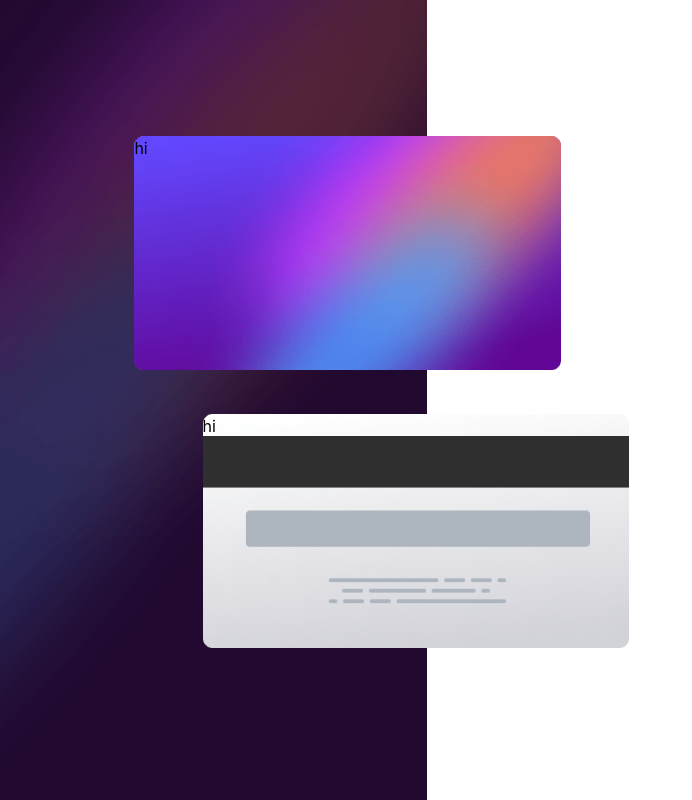
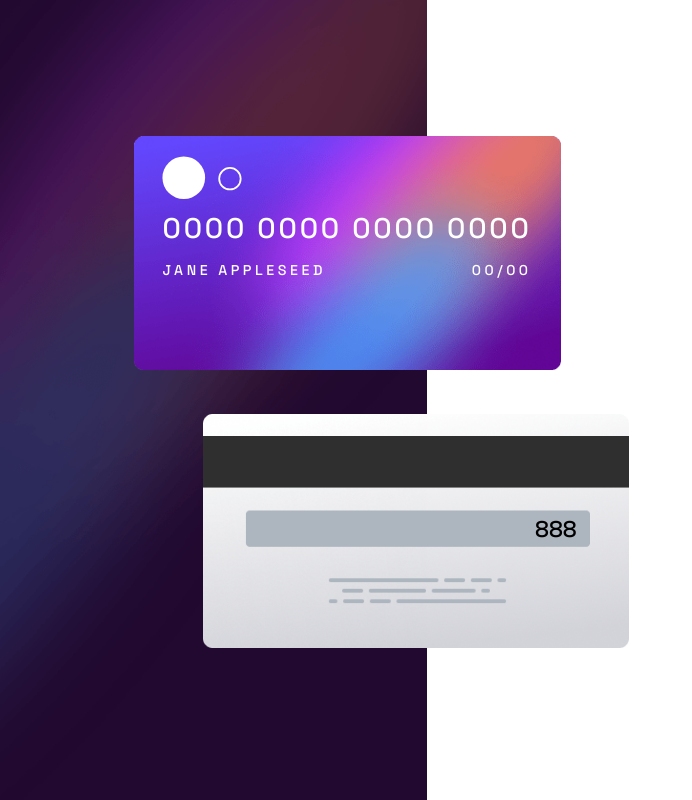
Before and after one commit to devadula-nandan/Frontendmentor_Challenges_My_Solutions, a React (Create React App) app: page /Challenge_2 in a window 1280 px wide. Shown: the whole page, without its empty margins (0-692 px from the left). Built offline with nearby package versions, Linux system fonts and the light colour scheme.

Commit message:
much more

```diff
--- a/src/index.css
+++ b/src/index.css
@@ -1,3 +1,4 @@
+@import url('https://fonts.googleapis.com/css2?family=Space+Grotesk:wght@500&display=swap');
 @tailwind base;
 @tailwind components;
 @tailwind utilities;
--- a/src/route-pages/challenge_2/Challenge_2.jsx
+++ b/src/route-pages/challenge_2/Challenge_2.jsx
@@ -7,12 +7,26 @@ export const Challenge_2 = () => {
                 <div className={`w-full lg:w-1/3 lg:h-full qoHsFYAt bg-cover bg-center flex justify-center items-center flex-col`}>
                     <div className="flex flex-col-reverse lg:flex-col mt-[calc(2rem+1vw+2rem)]">
                         <div className="relative cf lg:mb-[calc(2rem+1vw)] ml-4 mr-12 lg:ml-0 lg:mr-0 z-10 -mt-[calc(6vw+1rem)] -mb-12">
+
                             <img src={cf} alt="" className=' lg:ml-[calc(33vw-18rem)]' />
-                            <div className="cfc absolute top-0 lg:left-[calc(33vw-18rem)]">hi</div>
+                            <div className="w-full cfc absolute top-0 lg:left-[calc(33vw-18rem)]">
+                                <svg fill="none" xmlns="http://www.w3.org/2000/svg" class=" w-full max-w-[447px]" viewBox="0 0 240 40"><ellipse cx="28" cy="23.5" rx="12" ry="12" fill="#fff"></ellipse><path d="M 60 24 c 0 3.339 -2.7042 6.045 -6.039 6.045 c -3.3354 0 -6.039 -2.706 -6.039 -6.045 c 0 -3.339 2.7036 -6.045 6.039 -6.045 c 3.3348 0 6.039 2.706 6.039 6.045 Z" stroke="#fff"></path></svg>
+                                <svg className=' w-full max-w-[447px] fill-white' fontFamily='Space Grotesk' letterSpacing="1.6" fontSize="1em" fontWeight={400} viewBox="0 0 240 21">
+                                    <text x="16" y="17.5">0000 0000 0000 0000</text>
+                                </svg>
+                                <svg className=' w-full max-w-[447px] fill-white' letterSpacing="2" fontSize="0.5em" fontFamily='Space Grotesk' fontWeight={400} viewBox="0 0 240 21">
+                                    <text x="16" y="17.5">JANE APPLESEED</text>
+                                    <text x="190" y="17.5">00/00</text>
+                                </svg>
+                            </div>
                         </div>
                         <div className="relative ml-12 mr-4 lg:ml-0 lg:mr-0">
                             <img src={cb} alt="" className=' lg:ml-[calc(33.33vw-14rem)]' />
-                            <div className="cbc absolute top-0 lg:left-[calc(33.33vw-14rem)]">hi</div>
+                            <div className="w-full cbc absolute max-w-[447px] top-0 lg:left-[calc(33.33vw-14rem)] overflow-hidden">
+                                <svg className=' w-full max-w-[447px] fill-black ml-[78%] mt-[22%]' fontSize="0.8em" viewBox="0 0 240 21" fontFamily='Space Grotesk'>
+                                    <text x="0" y="16.5">888</text>
+                                </svg>
+                            </div>
                         </div>
                     </div>
                 </div>
```
Also changed, not shown: src/route-pages/challenge_2/images/test.svg (added).
